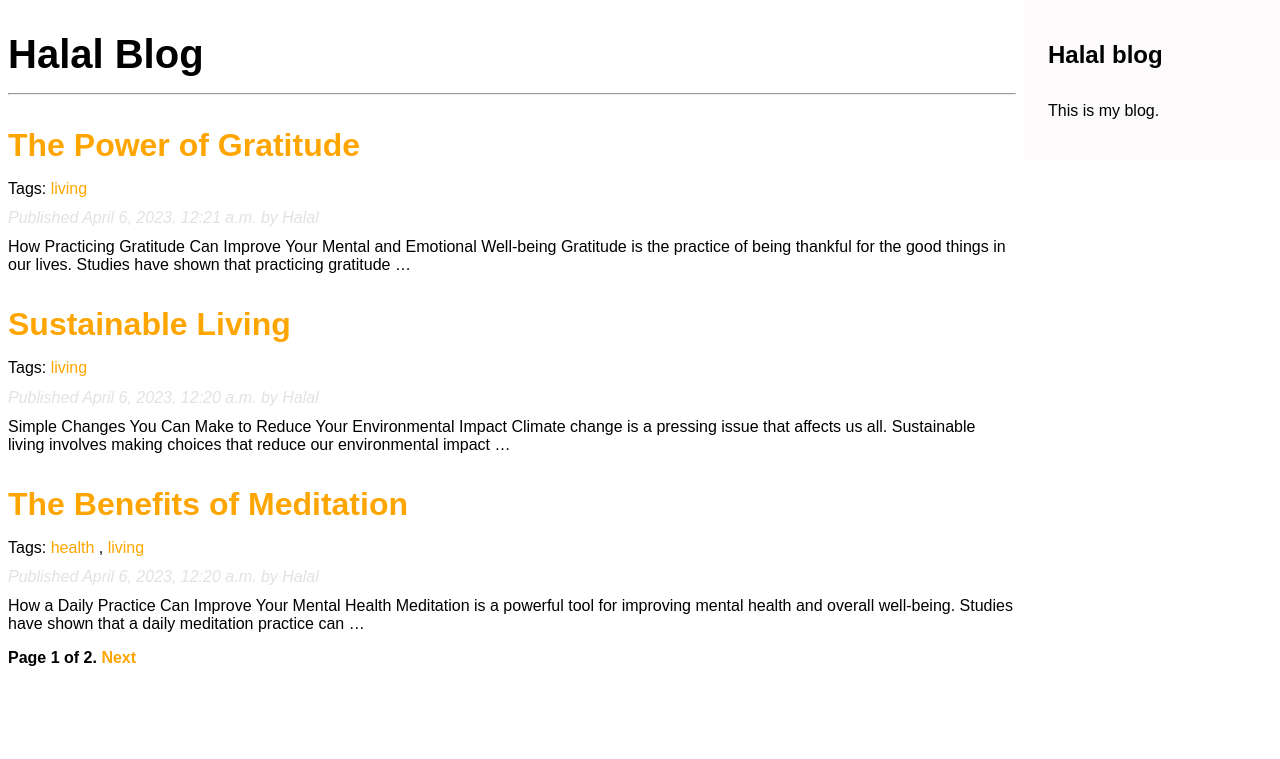
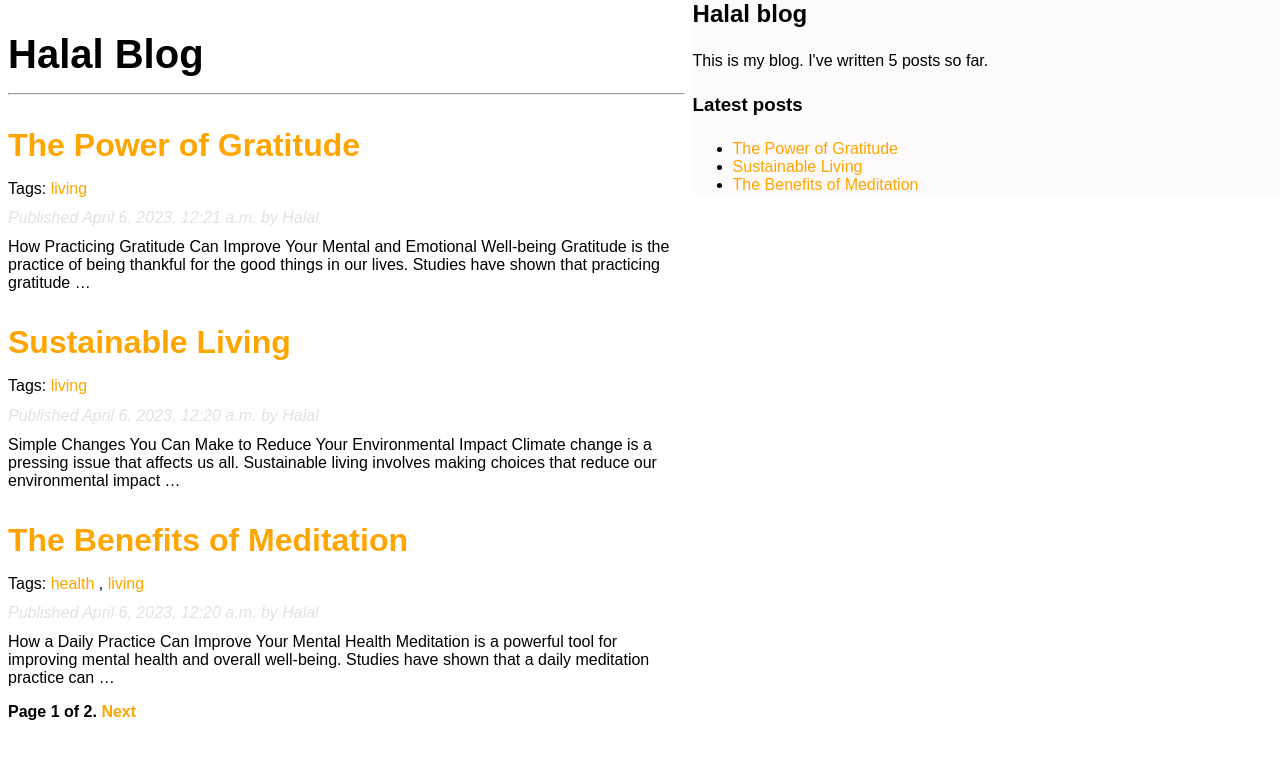
Before and after one commit to LmOpe/Halal-blog, a Django app: page /blog/ in a window 1280 px wide. Shown: the top 759 px of the page. Run offline with Django 4.2, Linux system fonts and the light colour scheme; data comes from the database, SQL or seed files in the repository; parts of the project's set-up code (start-up, migrations or seed data) failed here and were passed over.

Commit message:
Add latest posts feature

```diff
--- a/blog/static/css/blog.css
+++ b/blog/static/css/blog.css
@@ -3,16 +3,21 @@
     margin: 0%;
 }
 #container{
-    display: grid;
-    grid-template-columns: 80% 20%;
+    display: flex;
+    flex-direction: row;
 }
 #sidebar{
+    width: 100vw;
     background-color: rgb(252, 250, 250);
     display: grid;
     align-items: center;
     font-family: Arial, Helvetica, sans-serif;
-    padding: 1.5em;
-    height: 7rem;
+    padding: 0;
+    height: max-content;
+    row-gap: 1.5rem;
+}
+#sidebar ul{
+    padding-left: 2.5rem;
 }
 #content{
     padding: 1em .5em;
--- a/blog/templates/blog/base.html
+++ b/blog/templates/blog/base.html
@@ -1,3 +1,4 @@
+{% load blog_tags %}
 {% load static %}
 <!DOCTYPE html>
 <html lang="en">
@@ -16,7 +17,12 @@
         </div>
         <div id="sidebar">
             <h2>Halal blog</h2>
-            <p>This is my blog.</p>
+            <p>
+                This is my blog.
+                I've written {% total_posts %} posts so far.
+            </p>
+            <h3>Latest posts</h3>
+            {% show_latest_posts 3 %}
         </div>
     </div>
 </body>
--- /dev/null
+++ b/blog/templates/blog/post/latest_posts.html
@@ -0,0 +1,7 @@
+<ul>
+    {% for post in latest_posts %}
+        <li>
+            <a href="{{ post.get_absolute }}">{{ post.title }}</a>
+        </li>
+    {% endfor %}
+</ul>
--- /dev/null
+++ b/blog/templatetags/blog_tags.py
@@ -0,0 +1,13 @@
+from django import template
+from ..models import Post
+
+register = template.Library()
+
+@register.simple_tag
+def total_posts():
+    return Post.published.count()
+
+@register.inclusion_tag('blog/post/latest_posts.html')
+def show_latest_posts(count=5):
+    latest_posts = Post.published.order_by('-publish')[:count]
+    return {'latest_posts': latest_posts}
```
Also changed, not shown: blog/migrations/0004_post_tags.py (added), blog/templatetags/__init__.py (added).
